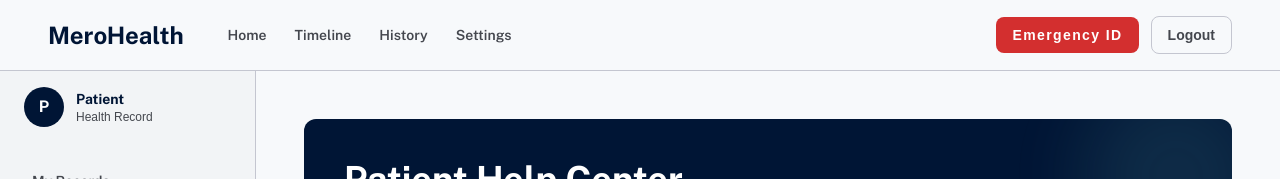
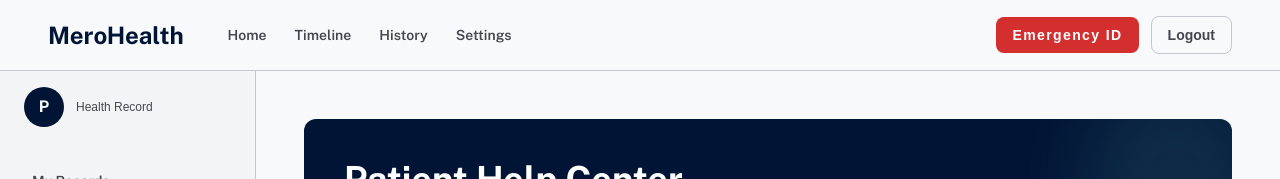
Before and after one commit to Bidhan009/merohealth, a Next.js app in the folder frontend/: page /dashboard/patient/help in a window 1280 px wide. Shown: the top 179 px of the page. Built offline with nearby package versions, Linux system fonts and the light colour scheme; no server answers; sample sign-in values are in the browser's storage; a web font is replaced by a local one.

Commit message:
fix: pass patient name and citizen ID to PatientLayout on timeline and help pages

```diff
--- a/frontend/src/app/dashboard/patient/help/page.tsx
+++ b/frontend/src/app/dashboard/patient/help/page.tsx
@@ -1,6 +1,6 @@
 "use client";
 
-import { useState } from "react";
+import { useEffect, useState } from "react";
 import { useRouter } from "next/navigation";
 import Link from "next/link";
 import { getToken} from "@/utils/auth";
@@ -71,6 +71,23 @@ export default function PatientHelpPage() {
   const [search, setSearch] = useState("");
   const [openIndex, setOpenIndex] = useState<number | null>(null);
   const [patient, setPatient] = useState<PatientInfo | null>(null);
+  const [patientName, setPatientName] = useState("");
+  const [citizenId, setCitizenId] = useState("");
+
+  useEffect(() => {
+  if (!token) { router.replace("/login"); return; }
+  const load = async () => {
+    const res = await fetch("http://localhost:5000/api/patient/me", {
+      headers: { Authorization: `Bearer ${token}` },
+    });
+    if (res.ok) {
+      const data = await res.json();
+      setPatientName(data.patient.fullName);
+      setCitizenId(data.patient.citizenId);
+    }
+  };
+  load();
+}, []);
 
   const filteredFaq = FAQ.filter(
     (f) =>
@@ -80,7 +97,7 @@ export default function PatientHelpPage() {
   );
 
   return (
-      <PatientLayout patientName={patient?.fullName} citizenId={patient?.citizenId}>
+      <PatientLayout patientName={patientName} citizenId={citizenId}>
         {/* Main */}
         <main className="flex-1 p-6 flex flex-col gap-8">
 
```
